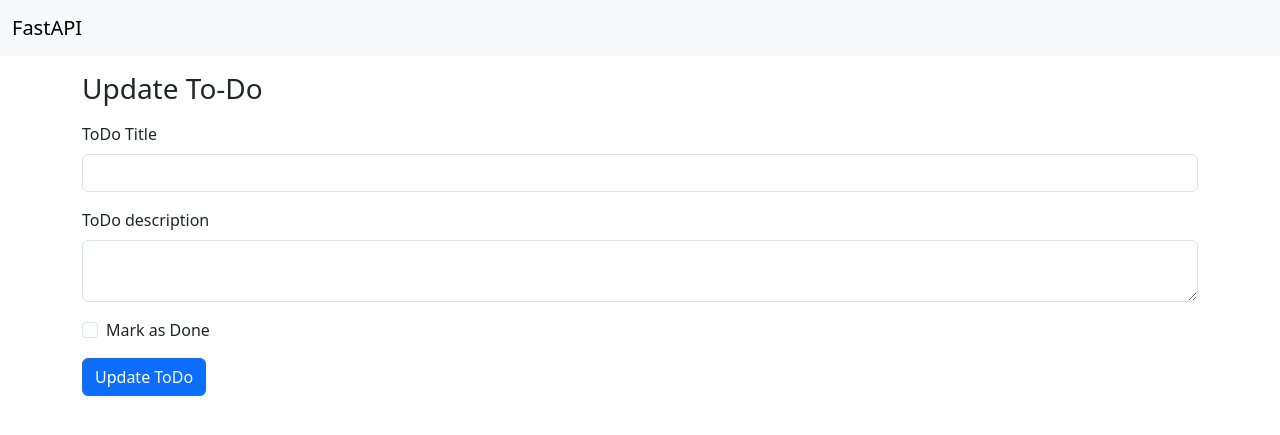
After one commit to yash9943/FastAPI-Learning, a FastAPI app: template Moh_Tech/FastAPI Integration With HTML-CSS/templates/update_todo.html in a window 1280 px wide. The commit adds this page. Shown: the top 435 px of the page. Run offline with FastAPI, Linux system fonts and the light colour scheme; the template is opened without the code that fills it, so the values that code supplies are empty.

Commit message:
CRUD Using HTML-CSS

```diff
--- a/Moh_Tech/FastAPI Integration With HTML-CSS/crud.py
+++ b/Moh_Tech/FastAPI Integration With HTML-CSS/crud.py
@@ -3,7 +3,7 @@ from pydantic import BaseModel
 from database import get_db
 from sqlalchemy.orm import Session
 from models import ToDo
-from typing import List
+from typing import List, Optional
 
 # API integrations
 from fastapi import Request, Form
@@ -24,7 +24,7 @@ class ToDoResponse(ToDoCreate):
 
 todos = []
 
-@router.get("/", response_model=List[ToDoResponse])
+@router.get("/")
 def show_todo(request: Request, db: Session = Depends(get_db)):
     todos = db.query(ToDo).all()
     return templates.TemplateResponse('todo_list.html',{"request":request, "todos":todos})
@@ -33,31 +33,54 @@ def show_todo(request: Request, db: Session = Depends(get_db)):
 def create_todo(request:Request):
     return templates.TemplateResponse('create_todo.html',{"request":request})
 
-@router.post('/create')
-def create_todo(todo: ToDoCreate, db: Session = Depends(get_db)):
-    new_todo = ToDo(title = todo.title, description = todo.description, done = todo.done)
+@router.post("/create")
+def create_todo(
+    request: Request,
+    title: str = Form(...),
+    description: str = Form(...),
+    done: Optional[str] = Form(None),
+    db: Session = Depends(get_db)
+):
+    is_done = True if done else False
+    new_todo = ToDo(title=title, description=description, done=is_done)
     db.add(new_todo)
     db.commit()
     db.refresh(new_todo)
-    return new_todo
+    return RedirectResponse(url="/todo/", status_code=303)
 
-@router.put('/{todo_id}', response_model=ToDoResponse)
-def updated_todo(todo_id: int, todo: ToDoCreate, db: Session = Depends(get_db)):
+
+@router.get('/update/{todo_id}')
+def updated_todo(request: Request,todo_id: int, db: Session = Depends(get_db)):
+    todo = db.query(ToDo).filter(ToDo.id == todo_id).first()
+    if not todo:
+        return HTTPException(status_code=404, detail="ToDo not found")
+    return templates.TemplateResponse('update_todo.html',{"request":request, "todo":todo})
+
+
+@router.post('/update/{todo_id}')
+def update_todo_form(
+    request: Request,
+    todo_id: int,
+    title: str = Form(...),
+    description: str = Form(...),
+    done: Optional[str] = Form(None),
+    db: Session = Depends(get_db)
+):
     db_todo = db.query(ToDo).filter(ToDo.id == todo_id).first()
     if not db_todo:
-        return HTTPException(status_code=404, detail="ToDo not found")
-    db_todo.title = todo.title
-    db_todo.description = todo.description
-    db_todo.done = todo.done
+        raise HTTPException(status_code=404, detail="ToDo not found")
+    db_todo.title = title
+    db_todo.description = description
+    db_todo.done = True if done else False
     db.commit()
-    return db_todo
+    return RedirectResponse(url="/todo/", status_code=303)
 
 
-@router.delete("/{todo_id}")
+@router.get("/delete/{todo_id}")
 def delete_todo(todo_id: int, db: Session = Depends(get_db)):
     db_todo = db.query(ToDo).filter(ToDo.id == todo_id).first()
     if not db_todo:
         return HTTPException(status_code=404, detail="ToDo not found")
     db.delete(db_todo)
     db.commit()
-    return {"message":"Your todo is deleted"}
+    return RedirectResponse(url="/todo/", status_code=303)
--- a/Moh_Tech/FastAPI Integration With HTML-CSS/main.py
+++ b/Moh_Tech/FastAPI Integration With HTML-CSS/main.py
@@ -11,8 +11,8 @@ Base.metadata.create_all(bind=engine)
 
 # app.add_middleware(
 #     CORSMiddleware,
-#     allow_origin=["http://127.0.0.1:8000"],
-#     aloow_credentials = True,
+#     allow_origins=["http://127.0.0.1:8000"],
+#     allow_credentials = True,
 #     allow_methods = ["*"],
 #     allow_headers = ["*"]
 # )
@@ -23,5 +23,5 @@ app.include_router(crud_router, prefix="/todo", tags=["To-Do Operations"])
 def home(title: str, description: str, done: bool):
     return {"message":f"{title} - {description} - {done}"}
 
-if __name__ == '__main__':
-    uvicorn.run(app, host = "127.0.0.1", port = 8000)
+# if __name__ == '__main__':
+#     uvicorn.run(app, host = "127.0.0.1", port = 8000)
--- a/Moh_Tech/FastAPI Integration With HTML-CSS/templates/navbar.html
+++ b/Moh_Tech/FastAPI Integration With HTML-CSS/templates/navbar.html
@@ -1,6 +1,6 @@
 <nav class="navbar navbar-expand-lg bg-body-tertiary">
   <div class="container-fluid">
-    <a class="navbar-brand" href="./">FastAPI</a>
+    <a class="navbar-brand" href="/todo/">FastAPI</a>
     <!--<button class="navbar-toggler" type="button" data-bs-toggle="collapse" data-bs-target="#navbarSupportedContent" aria-controls="navbarSupportedContent" aria-expanded="false" aria-label="Toggle navigation">
       <span class="navbar-toggler-icon"></span>
     </button>
--- /dev/null
+++ b/Moh_Tech/FastAPI Integration With HTML-CSS/templates/update_todo.html
@@ -0,0 +1,22 @@
+{% extends "base.html" %}
+{% block content %}
+<div class="container">
+    <h3 class="mt-3">Update To-Do</h3>
+    <!-- Fixed: Changed action from "/create" to "/todo/create" -->
+    <form class="mt-3" action="/todo/update/{{todo.id}}"  method="post">
+        <div class="mb-3">
+            <label for="title" class="form-label">ToDo Title</label>
+            <input type="text" class="form-control" id="title" name="title" value="{{ todo.title }}" required>
+        </div>
+        <div class="mb-3">
+            <label for="description" class="form-label">ToDo description</label>
+            <textarea class="form-control" id="description" name="description" required>{{ todo.description }}</textarea>
+        </div>
+        <div class="mb-3 form-check">
+            <input type="checkbox" class="form-check-input" id="done" name="done" value="true" {% if todo.done %}checked{% endif %}>
+            <label class="form-check-label" for="done">Mark as Done</label>
+        </div>
+        <button type="submit" class="btn btn-primary">Update ToDo</button>
+    </form>
+</div>
+{% endblock content %}
```
Also changed, not shown: Moh_Tech/FastAPI Integration With HTML-CSS/templates/create_todo.html (+8 -7 lines), Moh_Tech/FastAPI Integration With HTML-CSS/templates/todo_list.html (+12 -2 lines), Moh_Tech/FastAPI Integration With HTML-CSS/todos.db.
